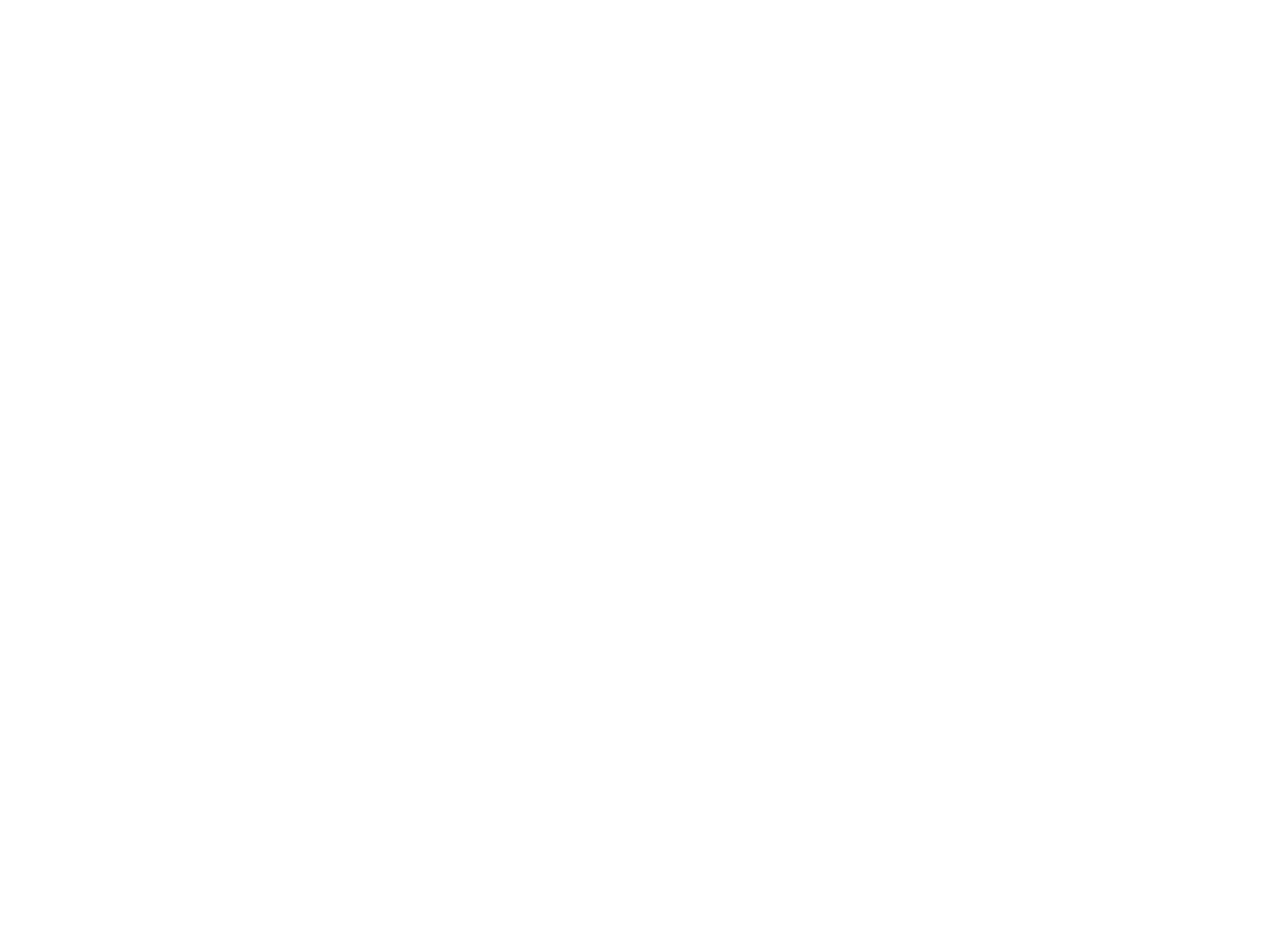
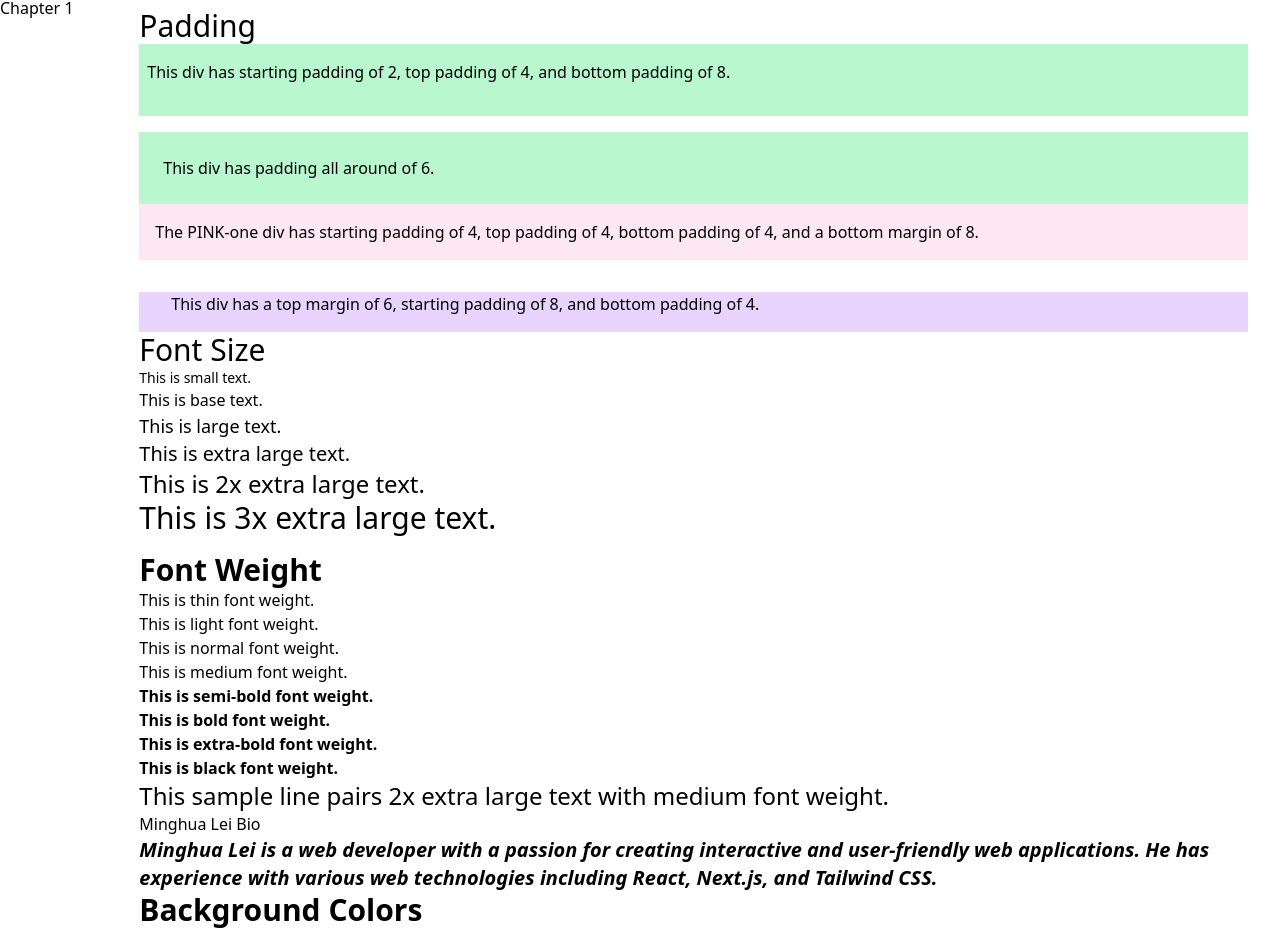
Before and after one commit to Fixlei/kambaz-next-js, a Next.js app: page /labs/lab2/tailwind in a window 1280 px wide. Before the commit this address had no page. Shown: the part 292-1234 px from the top of the page. Before the commit the page ends 800 px from the top, so only its background shows below. Built offline with nearby package versions, Linux system fonts and the light colour scheme.

Commit message:
Tialwind practices -

```diff
--- /dev/null
+++ b/app/labs/lab2/tailwind/TailwindBackgroundColors.tsx
@@ -0,0 +1,16 @@
+export default function TailwindBackgroundColors() {
+  return (
+    <div>
+      <h2 className="text-3xl font-bold mb-4">Background Colors</h2>
+      <div className="bg-red-500 text-white p-4 mb-4">This div has a red background.</div>
+      <div className="bg-green-500 text-white p-4 mb-4">This div has a green background.</div>
+      <div className="bg-blue-500 text-white p-4 mb-4">This div has a blue background.</div>
+      <div className="bg-yellow-500 text-black p-4 mb-4">This div has a yellow background.</div>
+      <div id="wd-ai-bg" className="bg-indigo-700 text-white p-4 mb-4">
+        This div has a dark indigo (700) background with white text.
+      </div>
+
+      <div className="bg-pink-300 text-blue-500 p-10 mb-16">This div has a pink background.</div>
+    </div>
+  );
+}
--- /dev/null
+++ b/app/labs/lab2/tailwind/TailwindResponsiveBreakpoint.tsx
@@ -0,0 +1,10 @@
+export default function TailwindResponsiveBreakpoint() {
+  return (
+    <div
+      id="wd-tailwind-responsive-breakpoint"
+      className="bg-red-500 md:bg-green-500 p-4 text-white"
+    >
+      Red below md, green at md and up.
+    </div>
+  );
+}
--- /dev/null
+++ b/app/labs/lab2/tailwind/TailwindSpacing.tsx
@@ -0,0 +1,25 @@
+export default function TailwindSpacing() {
+  return (
+    <div>
+      <h2 className="text-3xl">Margin</h2>
+      <div className="bg-blue-200 mb-4 p-4">
+        This div has a bottom margin of 4.
+      </div>
+      <div className="bg-blue-200 ms-4 me-8 p-4">
+        This div has a start margin of 4 and an end margin of 8.
+      </div>
+      <h2 className="text-3xl mt-8">Padding</h2>
+      <div className="bg-green-200 ps-2 pt-4 pb-8 mb-4">
+        This div has starting padding of 2, top padding of 4, and bottom padding of 8.
+      </div>
+      <div className="bg-green-200 p-6">This div has padding all around of 6.</div>
+      <div className="bg-pink-100 ps-4 pt-4 pb-4 mb-8">
+        The PINK-one div has starting padding of 4, top padding of 4, bottom padding of 4, and a bottom margin of 8.
+      </div>
+      <div id="wd-ai-spacing" className="bg-purple-200 mt-6 ps-8 pb-4">
+        This div has a top margin of 6, starting padding of 8, and bottom
+        padding of 4.
+      </div>
+    </div>
+  );
+}
--- /dev/null
+++ b/app/labs/lab2/tailwind/TailwindTypography.tsx
@@ -0,0 +1,30 @@
+export default function TailwindTypography() {
+  return (
+    <div>
+      <h2 className="text-3xl">Font Size</h2>
+      <p className="text-sm">This is small text.</p>
+      <p className="text-base">This is base text.</p>
+      <p className="text-lg">This is large text.</p>
+      <p className="text-xl">This is extra large text.</p>
+      <p className="text-2xl">This is 2x extra large text.</p>
+      <p className="text-3xl">This is 3x extra large text.</p>
+      <h2 className="text-3xl font-bold mt-4">Font Weight</h2>
+      <p className="font-thin">This is thin font weight.</p>
+      <p className="font-light">This is light font weight.</p>
+      <p className="font-normal">This is normal font weight.</p>
+      <p className="font-medium">This is medium font weight.</p>
+      <p className="font-semibold">This is semi-bold font weight.</p>
+      <p className="font-bold">This is bold font weight.</p>
+      <p className="font-extrabold">This is extra-bold font weight.</p>
+      <p className="font-black">This is black font weight.</p>
+      <p id="wd-ai-type" className="text-2xl font-medium">
+        This sample line pairs 2x extra large text with medium font weight.
+      </p>
+
+      <h2>Minghua Lei Bio</h2>
+      <p className="italic text-xl font-bold font-bold">
+        Minghua Lei is a web developer with a passion for creating interactive and user-friendly web applications. He has experience with various web technologies including React, Next.js, and Tailwind CSS.
+      </p>
+    </div>
+  );
+}
--- /dev/null
+++ b/app/labs/lab2/tailwind/index.css
@@ -0,0 +1 @@
+@import "tailwindcss";
--- /dev/null
+++ b/app/labs/lab2/tailwind/page.tsx
@@ -0,0 +1,15 @@
+import "./index.css"
+import TailwindSpacing from "./TailwindSpacing"
+import TailwindTypography from "./TailwindTypography"
+import TailwindBackgroundColors from "./TailwindBackgroundColors"
+
+export default function TailwindLab() {
+    return (
+        <div className="p-8">
+            <h1 className="text-4xl font-bold mb-8">Tailwind Lab</h1>
+            <TailwindSpacing />
+            <TailwindTypography />
+            <TailwindBackgroundColors />
+        </div>
+    )
+}
```
